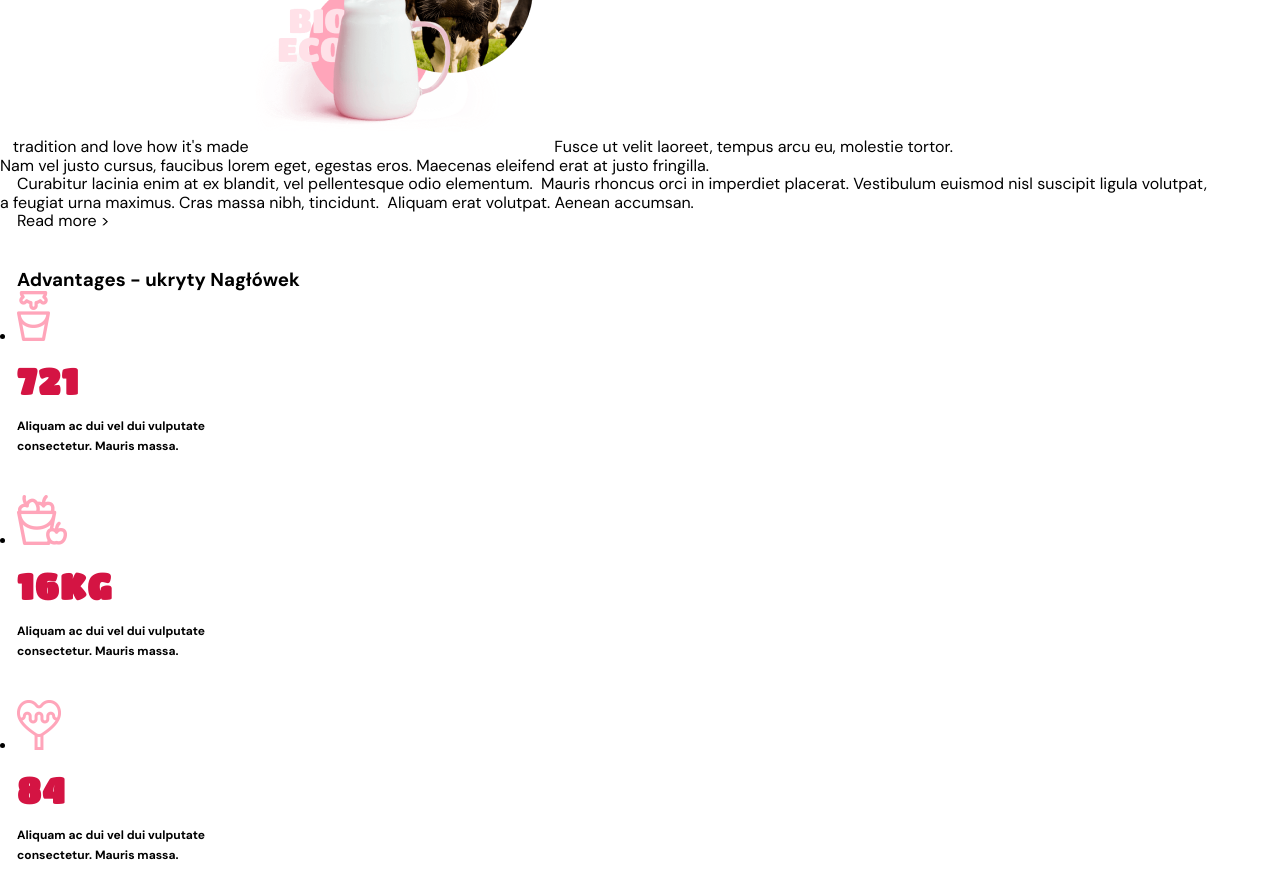
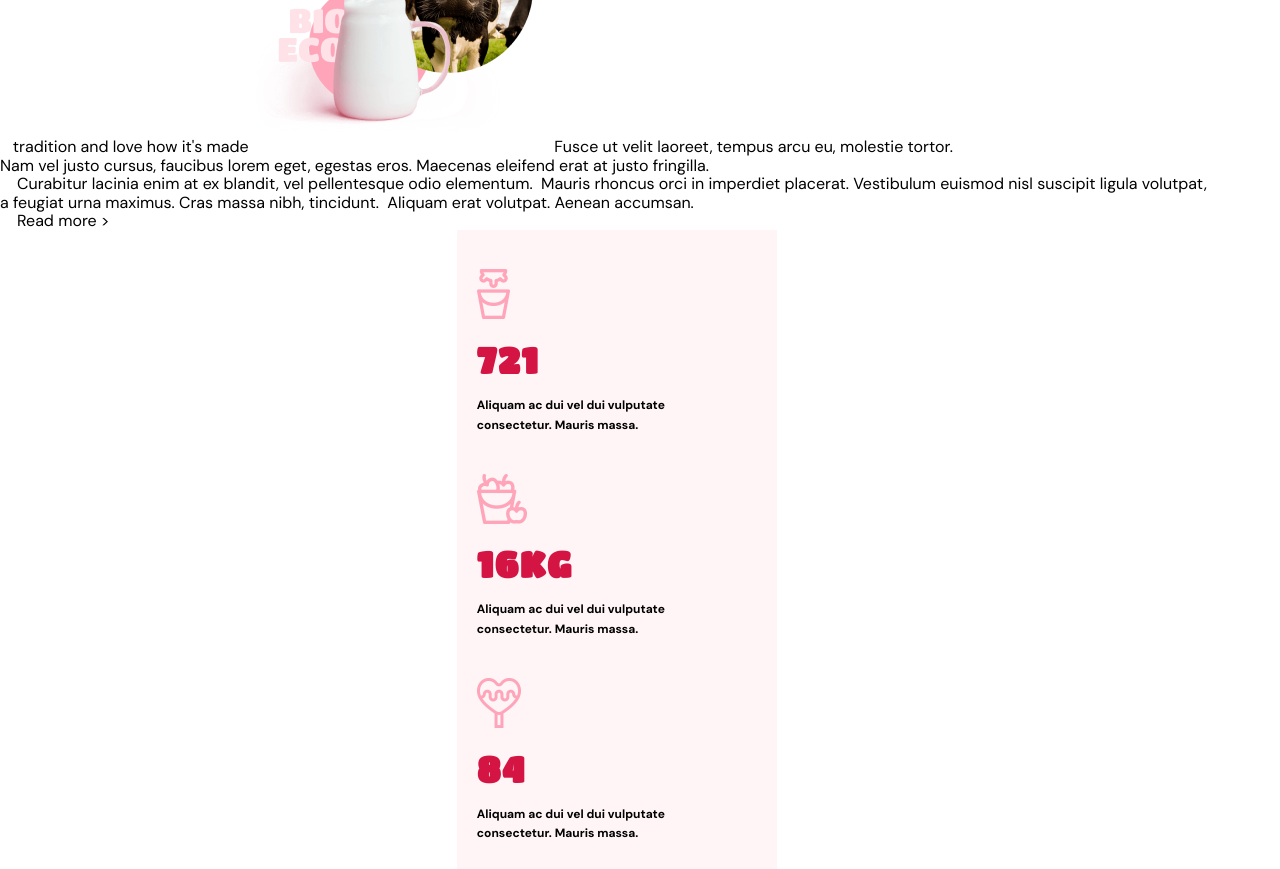
Before and after one commit to KasiaHajduk/razem, a website built with Parcel: page src/index.html in a window 1280 px wide. Shown: the part 940-1809 px from the top of the page. Built offline with nearby package versions, Linux system fonts and the light colour scheme; files whose address does not match are found by name.

Commit message:
0909-2324

```diff
--- a/src/partials/about.html
+++ b/src/partials/about.html
@@ -1,5 +1,5 @@
 <!-- ------  ABOUT  ------>
-<section class="about">
+<section class="about container">
     <H3 class="about__title">tradition and love</H3>
     <h4 class="about__subtitle">how it's made</h4>
     <picture>
--- a/src/partials/advantages.html
+++ b/src/partials/advantages.html
@@ -1,7 +1,7 @@
 <!-- ------  ADVANTAGES  ------>
-<section class="advantages">
-    <h3 class="advantages__title">Advantages - ukryty Nagłówek</h3>
-    <ul class="grid">
+<section class="advantages container">
+    <h3 hidden class="advantages__title">Advantages</h3>
+    <ul class="grid list">
         <li class="grid__card">
             <picture>
                 <source
--- a/src/sass/utils/_variables.scss
+++ b/src/sass/utils/_variables.scss
@@ -6,4 +6,6 @@
   --first-background-color: #ffb8ca;
   --menu-background: #e17992;
   --white-color: #ffffff;
+  --central-color: #fff5f6;
+
 }
```
